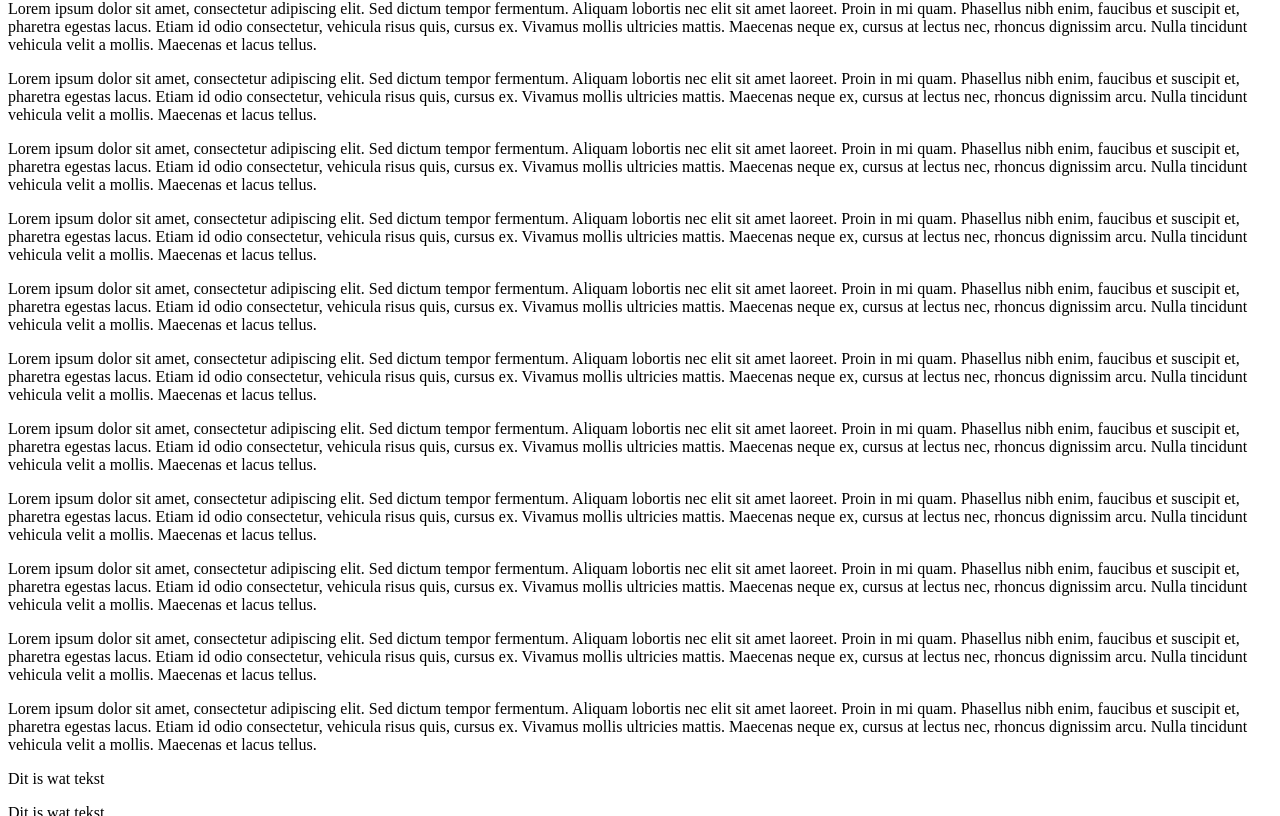
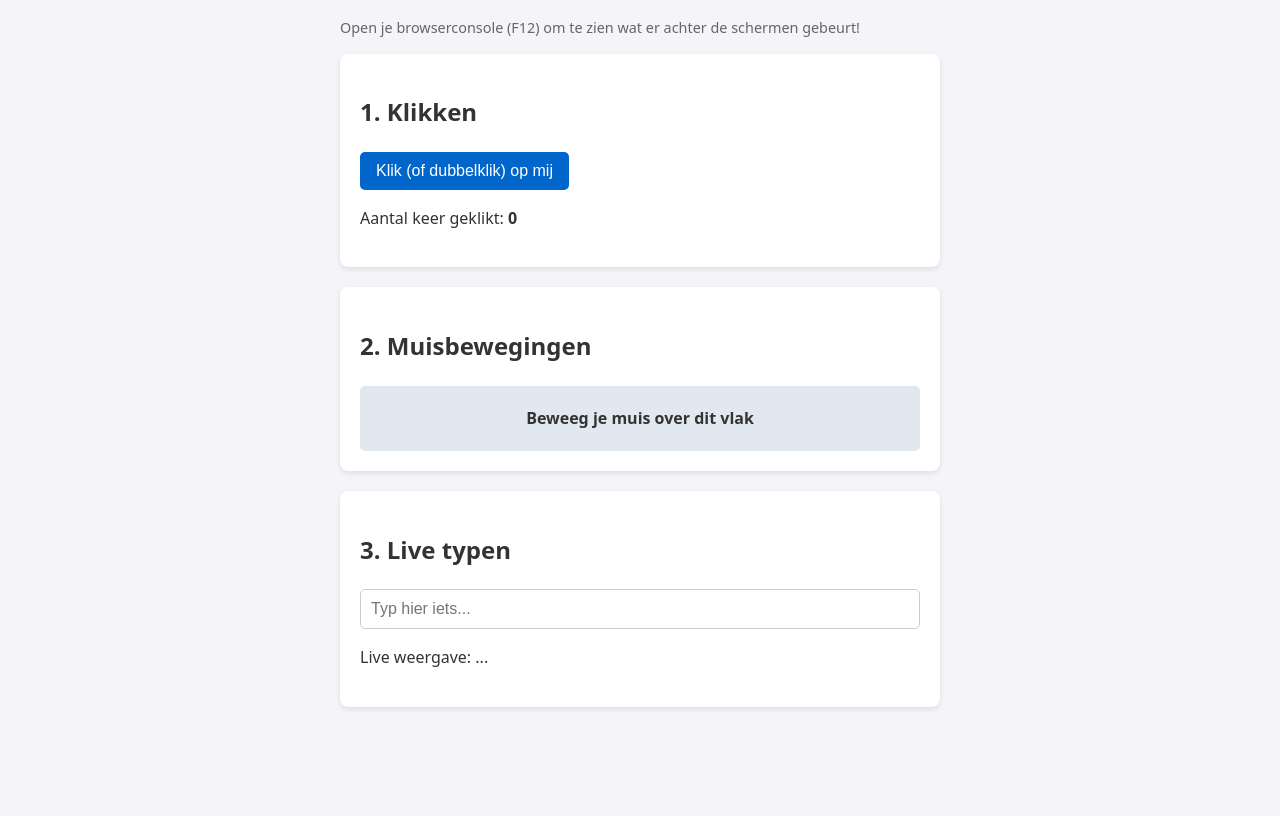
Before and after one commit to ehijzengsf/test1, a plain HTML site: page index.html in a window 1280 px wide. Shown: the part 138-954 px from the top of the page. After the commit the page ends 925 px from the top, so only its background shows below. Drawn offline with Linux system fonts and the light colour scheme.

Commit message:
WebLab Run 18-11-2026 23:52:19 (UTC+01:00)

```diff
--- a/index.html
+++ b/index.html
@@ -1,42 +1,149 @@
-<!doctype html>
+<!DOCTYPE html>
 <html lang="nl">
 <head>
-  <meta charset="UTF-8">
-  <meta name="viewport" content="width=device-width, initial-scale=1.0">
-  <title>Mijn website</title>
-  <link rel="stylesheet11" href="style.css">
-  <script>
-    console.log("in head");
-    document.addEventListener('DOMContentLoaded', () => {
-  document.querySelector('h1').textContent = 'Hallo wereld';
-  document.querySelector('h1').onClick = alert("klik");
-});
-    </script>
+    <meta charset="UTF-8">
+    <meta name="viewport" content="width=device-width, initial-scale=1.0">
+    <title>JavaScript Events & Console Logging</title>
+    <style>
+        body {
+            font-family: system-ui, -apple-system, sans-serif;
+            max-width: 600px;
+            margin: 40px auto;
+            padding: 20px;
+            background-color: #f4f4f9;
+            color: #333;
+            line-height: 1.6;
+        }
+        .card {
+            background: white;
+            padding: 20px;
+            border-radius: 8px;
+            box-shadow: 0 2px 5px rgba(0,0,0,0.1);
+            margin-bottom: 20px;
+        }
+        button {
+            background-color: #0066cc;
+            color: white;
+            border: none;
+            padding: 10px 16px;
+            font-size: 16px;
+            border-radius: 5px;
+            cursor: pointer;
+            transition: background-color 0.2s;
+        }
+        button:hover {
+            background-color: #0052a3;
+        }
+        #hover-box {
+            background-color: #e2e8f0;
+            padding: 20px;
+            text-align: center;
+            border-radius: 5px;
+            font-weight: bold;
+            transition: all 0.3s ease;
+            user-select: none;
+        }
+        input {
+            width: 100%;
+            padding: 10px;
+            font-size: 16px;
+            border: 1px solid #ccc;
+            border-radius: 5px;
+            box-sizing: border-box;
+        }
+        .hint {
+            font-size: 0.9em;
+            color: #666;
+        }
+    </style>
 </head>
 <body>
-  <h1>Nog niks</h1>
-  <script>
-    console.log("in body top");
+
+    <h1>JavaScript Events Demo</h1>
+    <p class="hint">Open je browserconsole (F12) om te zien wat er achter de schermen gebeurt!</p>
+
+    <!-- 1. Click & Dubbelklik Event -->
+    <div class="card">
+        <h2>1. Klikken</h2>
+        <button id="klik-knop">Klik (of dubbelklik) op mij</button>
+        <p>Aantal keer geklikt: <strong id="teller">0</strong></p>
+    </div>
+
+    <!-- 2. Mouseover / Mouseout Event -->
+    <div class="card">
+        <h2>2. Muisbewegingen</h2>
+        <div id="hover-box">Beweeg je muis over dit vlak</div>
+    </div>
+
+    <!-- 3. Input Event -->
+    <div class="card">
+        <h2>3. Live typen</h2>
+        <input type="text" id="tekst-veld" placeholder="Typ hier iets...">
+        <p>Live weergave: <span id="live-output">...</span></p>
+    </div>
+
+    <script>
+        // Log direct bij het laden van de pagina
+        console.log("%c🚀 Pagina succesvol geladen! Klaar voor interactie.", "color: green; font-weight: bold; font-size: 14px;");
+
+        // --- 1. CLICK & DBLCLICK ---
+        const knop = document.getElementById('klik-knop');
+        const tellerDisplay = document.getElementById('teller');
+        let aantalKliks = 0;
+
+        knop.addEventListener('click', (event) => {
+            aantalKliks++;
+            tellerDisplay.textContent = aantalKliks;
+            console.log(`🖱️ Klik event! Totaal aantal kliks: ${aantalKliks}`, {
+                xPositie: event.clientX,
+                yPositie: event.clientY
+            });
+        });
+
+        knop.addEventListener('dblclick', () => {
+            console.warn("⚡ Dubbelklik gedetecteerd! Je hebt haast.");
+            knop.style.backgroundColor = '#d97706';
+            setTimeout(() => knop.style.backgroundColor = '#0066cc', 500);
+        });
+
+        // --- 2. MOUSEENTER & MOUSELEAVE ---
+        const hoverBox = document.getElementById('hover-box');
+
+        hoverBox.addEventListener('mouseenter', () => {
+            hoverBox.style.backgroundColor = '#3b82f6';
+            hoverBox.style.color = 'white';
+            hoverBox.textContent = 'Je muis is binnen!';
+            console.info("➡️ Muis betrad het vlak (mouseenter)");
+        });
+
+        hoverBox.addEventListener('mouseleave', () => {
+            hoverBox.style.backgroundColor = '#e2e8f0';
+            hoverBox.style.color = '#333';
+            hoverBox.textContent = 'Beweeg je muis over dit vlak';
+            console.info("⬅️ Muis verliet het vlak (mouseleave)");
+        });
+
+        // --- 3. INPUT EVENT ---
+        const tekstVeld = document.getElementById('tekst-veld');
+        const liveOutput = document.getElementById('live-output');
+
+        tekstVeld.addEventListener('input', (event) => {
+            const huidigeTekst = event.target.value;
+            liveOutput.textContent = huidigeTekst || '...';
+            console.log(`⌨️ Tekst aangepast: "${huidigeTekst}" (Lengte: ${huidigeTekst.length})`);
+        });
+
+        // --- 4. GLOBAAL KEYDOWN EVENT ---
+        document.addEventListener('keydown', (event) => {
+            if (event.key === 'Escape') {
+                console.error("🛑 Escape-toets ingedrukt! Teller en invoerveld worden gereset.");
+                aantalKliks = 0;
+                tellerDisplay.textContent = 0;
+                tekstVeld.value = '';
+                liveOutput.textContent = '...';
+            }
+        });
     </script>
-  <h1>Mijn website!!!!!sdfsdfsd</h1>
-  <p>Lorem ipsum dolor sit amet, consectetur adipiscing elit. Sed dictum tempor fermentum. Aliquam lobortis nec elit sit amet laoreet. Proin in mi quam. Phasellus nibh enim, faucibus et suscipit et, pharetra egestas lacus. Etiam id odio consectetur, vehicula risus quis, cursus ex. Vivamus mollis ultricies mattis. Maecenas neque ex, cursus at lectus nec, rhoncus dignissim arcu. Nulla tincidunt vehicula velit a mollis. Maecenas et lacus tellus.</p>
 
-    <p>Lorem ipsum dolor sit amet, consectetur adipiscing elit. Sed dictum tempor fermentum. Aliquam lobortis nec elit sit amet laoreet. Proin in mi quam. Phasellus nibh enim, faucibus et suscipit et, pharetra egestas lacus. Etiam id odio consectetur, vehicula risus quis, cursus ex. Vivamus mollis ultricies mattis. Maecenas neque ex, cursus at lectus nec, rhoncus dignissim arcu. Nulla tincidunt vehicula velit a mollis. Maecenas et lacus tellus.</p>
-      <p>Lorem ipsum dolor sit amet, consectetur adipiscing elit. Sed dictum tempor fermentum. Aliquam lobortis nec elit sit amet laoreet. Proin in mi quam. Phasellus nibh enim, faucibus et suscipit et, pharetra egestas lacus. Etiam id odio consectetur, vehicula risus quis, cursus ex. Vivamus mollis ultricies mattis. Maecenas neque ex, cursus at lectus nec, rhoncus dignissim arcu. Nulla tincidunt vehicula velit a mollis. Maecenas et lacus tellus.</p>
-        <p>Lorem ipsum dolor sit amet, consectetur adipiscing elit. Sed dictum tempor fermentum. Aliquam lobortis nec elit sit amet laoreet. Proin in mi quam. Phasellus nibh enim, faucibus et suscipit et, pharetra egestas lacus. Etiam id odio consectetur, vehicula risus quis, cursus ex. Vivamus mollis ultricies mattis. Maecenas neque ex, cursus at lectus nec, rhoncus dignissim arcu. Nulla tincidunt vehicula velit a mollis. Maecenas et lacus tellus.</p>
-          <p>Lorem ipsum dolor sit amet, consectetur adipiscing elit. Sed dictum tempor fermentum. Aliquam lobortis nec elit sit amet laoreet. Proin in mi quam. Phasellus nibh enim, faucibus et suscipit et, pharetra egestas lacus. Etiam id odio consectetur, vehicula risus quis, cursus ex. Vivamus mollis ultricies mattis. Maecenas neque ex, cursus at lectus nec, rhoncus dignissim arcu. Nulla tincidunt vehicula velit a mollis. Maecenas et lacus tellus.</p>
-            <p>Lorem ipsum dolor sit amet, consectetur adipiscing elit. Sed dictum tempor fermentum. Aliquam lobortis nec elit sit amet laoreet. Proin in mi quam. Phasellus nibh enim, faucibus et suscipit et, pharetra egestas lacus. Etiam id odio consectetur, vehicula risus quis, cursus ex. Vivamus mollis ultricies mattis. Maecenas neque ex, cursus at lectus nec, rhoncus dignissim arcu. Nulla tincidunt vehicula velit a mollis. Maecenas et lacus tellus.</p>  <p>Lorem ipsum dolor sit amet, consectetur adipiscing elit. Sed dictum tempor fermentum. Aliquam lobortis nec elit sit amet laoreet. Proin in mi quam. Phasellus nibh enim, faucibus et suscipit et, pharetra egestas lacus. Etiam id odio consectetur, vehicula risus quis, cursus ex. Vivamus mollis ultricies mattis. Maecenas neque ex, cursus at lectus nec, rhoncus dignissim arcu. Nulla tincidunt vehicula velit a mollis. Maecenas et lacus tellus.</p>
-              <p>Lorem ipsum dolor sit amet, consectetur adipiscing elit. Sed dictum tempor fermentum. Aliquam lobortis nec elit sit amet laoreet. Proin in mi quam. Phasellus nibh enim, faucibus et suscipit et, pharetra egestas lacus. Etiam id odio consectetur, vehicula risus quis, cursus ex. Vivamus mollis ultricies mattis. Maecenas neque ex, cursus at lectus nec, rhoncus dignissim arcu. Nulla tincidunt vehicula velit a mollis. Maecenas et lacus tellus.</p>
-                <p>Lorem ipsum dolor sit amet, consectetur adipiscing elit. Sed dictum tempor fermentum. Aliquam lobortis nec elit sit amet laoreet. Proin in mi quam. Phasellus nibh enim, faucibus et suscipit et, pharetra egestas lacus. Etiam id odio consectetur, vehicula risus quis, cursus ex. Vivamus mollis ultricies mattis. Maecenas neque ex, cursus at lectus nec, rhoncus dignissim arcu. Nulla tincidunt vehicula velit a mollis. Maecenas et lacus tellus.</p>
-                  <p>Lorem ipsum dolor sit amet, consectetur adipiscing elit. Sed dictum tempor fermentum. Aliquam lobortis nec elit sit amet laoreet. Proin in mi quam. Phasellus nibh enim, faucibus et suscipit et, pharetra egestas lacus. Etiam id odio consectetur, vehicula risus quis, cursus ex. Vivamus mollis ultricies mattis. Maecenas neque ex, cursus at lectus nec, rhoncus dignissim arcu. Nulla tincidunt vehicula velit a mollis. Maecenas et lacus tellus.</p>
-                    <p>Lorem ipsum dolor sit amet, consectetur adipiscing elit. Sed dictum tempor fermentum. Aliquam lobortis nec elit sit amet laoreet. Proin in mi quam. Phasellus nibh enim, faucibus et suscipit et, pharetra egestas lacus. Etiam id odio consectetur, vehicula risus quis, cursus ex. Vivamus mollis ultricies mattis. Maecenas neque ex, cursus at lectus nec, rhoncus dignissim arcu. Nulla tincidunt vehicula velit a mollis. Maecenas et lacus tellus.</p>
-
-
-  <p>Dit is wat tekst</p>
-  <p>Dit is wat tekst</p>
-  <script src="script.js"></script>
-  <script>
-    console.log("in body bottom");
-    </script>
 </body>
 </html>
```
Also changed, not shown: 1 other file.
